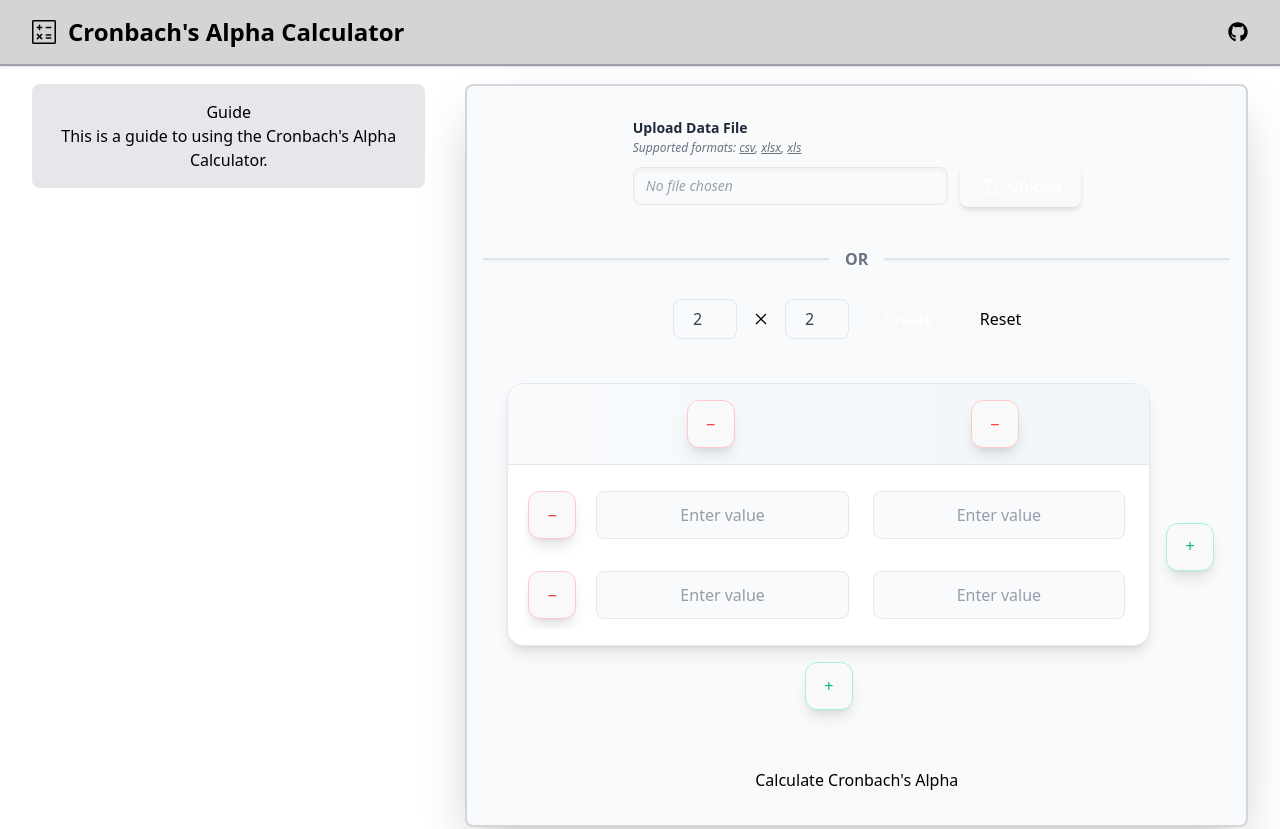
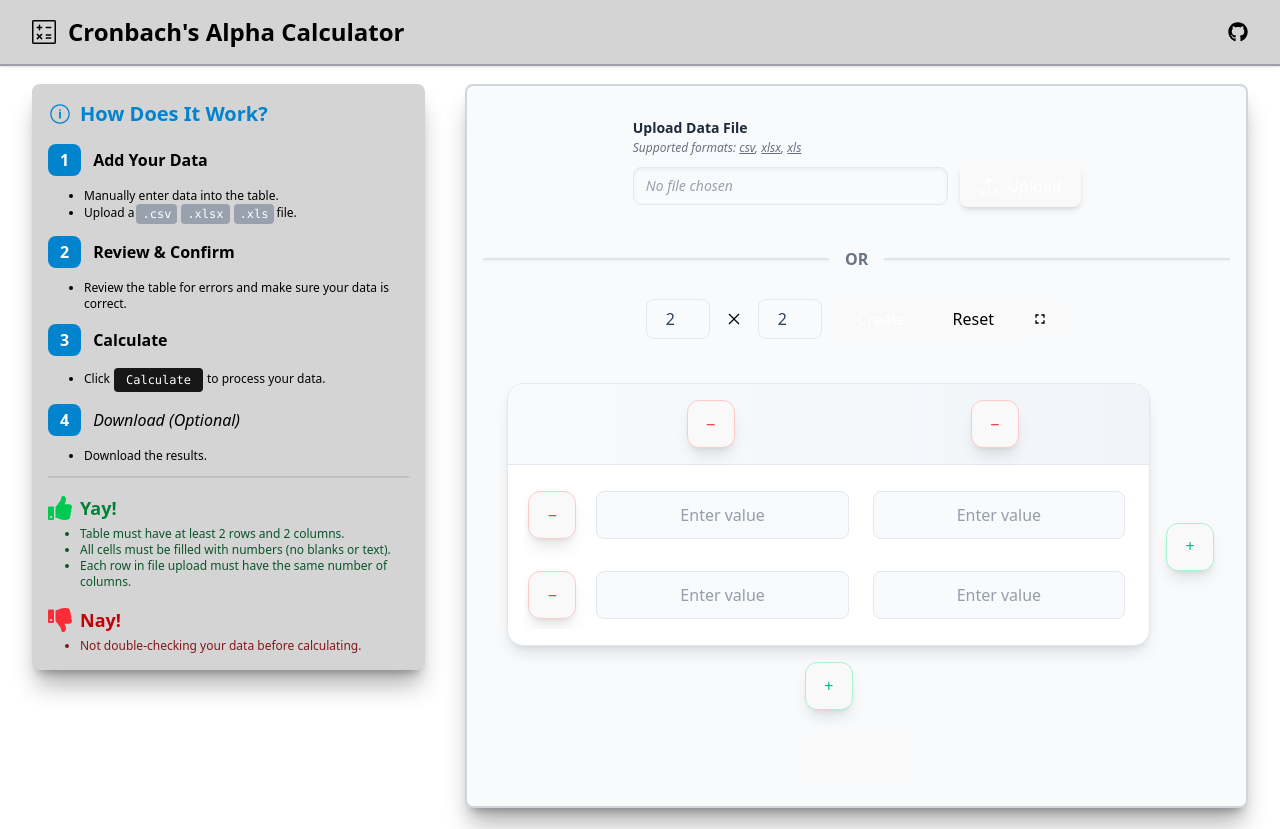
Before and after one commit to usergaia/cronbach-calc, a React (Vite) app: page / in a window 1280 px wide. Shown: the top 829 px of the page. Built offline with nearby package versions, Linux system fonts and the light colour scheme.

Commit message:
feat: guide integ

```diff
--- a/src/components/guide.jsx
+++ b/src/components/guide.jsx
@@ -1,8 +1,88 @@
+import { IoIosInformationCircleOutline } from "react-icons/io";
+import { FaThumbsUp } from "react-icons/fa";
+import { FaThumbsDown } from "react-icons/fa";
+import { FaCheck } from "react-icons/fa";
+import { BiSolidErrorAlt } from "react-icons/bi";
+
 export const Guide = () => {
     return (
-        <div class="w-1/3 bg-gray-200 p-4 mr-10 text-black rounded-lg self-auto">
-            <h2>Guide</h2>
-            <p>This is a guide to using the Cronbach's Alpha Calculator.</p>
+        <div className="w-1/3 bg-neutral-300 p-4 mr-10 text-black rounded-lg self-auto shadow-xl/30">
+            <div className="flex items-center gap-2 mb-4">
+                <IoIosInformationCircleOutline className="text-2xl text-[#0183ce]" />
+                <h1 className="text-xl font-semibold text-left text-[#0183ce]">How Does It Work?</h1>
+            </div>
+            <div className="space-y-3 mt-2">
+                <div className="flex items-center gap-3">
+                    <div className="rounded-lg bg-[#0183ce] text-white font-bold py-1 px-3 text-base flex items-center justify-center">1</div>
+                    <h3 className="text-left font-bold">Add Your Data</h3>
+                </div>
+                <ul className="list-disc pl-5 text-left ml-4 text-xs">
+                    <li>Manually enter data into the table.</li>
+                    <li>
+                        Upload a
+                        <span className="inline-block bg-gray-400 text-white font-mono text-xs px-1.5 py-0.5 rounded mx-0.5 align-middle">.csv</span>
+                        <span className="inline-block bg-gray-400 text-white font-mono text-xs px-1.5 py-0.5 rounded mx-0.5 align-middle">.xlsx</span>
+                        <span className="inline-block bg-gray-400 text-white font-mono text-xs px-1.5 py-0.5 rounded mx-0.5 align-middle">.xls</span>
+                        file.
+                    </li>
+                </ul>
+
+                <div className="flex items-center gap-3">
+                    <div className="rounded-lg bg-[#0183ce] text-white font-bold py-1 px-3 text-base flex items-center justify-center">2</div>
+                    <h3 className="text-left font-bold">Review & Confirm</h3>
+                </div>
+                <ul className="list-disc pl-5 text-left ml-4 text-xs">
+                    <li>Review the table for errors and make sure your data is correct.</li>
+                </ul>
+
+                <div className="flex items-center gap-3">
+                    <div className="rounded-lg bg-[#0183ce] text-white font-bold py-1 px-3 text-base flex items-center justify-center">3</div>
+                    <h3 className="text-left font-bold">Calculate</h3>
+                </div>
+                <ul className="list-disc pl-5 text-left ml-4 text-xs">
+                    <li>
+                        Click
+                        <span className="group relative inline-flex h-6 items-center justify-center overflow-hidden rounded bg-neutral-900 px-3 font-mono text-xs text-white mx-1 align-middle select-none cursor-default">
+                            <span className="absolute h-0 w-0 rounded-full bg-blue-500 transition-all duration-300 group-hover:h-10 group-hover:w-24"></span>
+                            <span className="relative">Calculate</span>
+                        </span>
+                        to process your data.
+                    </li>
+                </ul>
+
+                <div className="flex items-center gap-3">
+                    <div className="rounded-lg bg-[#0183ce] text-white font-bold py-1 px-3 text-base flex items-center justify-center">4</div>
+                    <span className="text-left italic">Download (Optional)</span>
+                </div>
+                <ul className="list-disc pl-5 text-left ml-4 text-xs">
+                    <li> Download the results.</li>
+                </ul>
+
+                <div className="flex-grow border-t-2 border-gray-500 shadow-xl opacity-20"></div>
+
+                <div className="text-left space-y-4 mt-4">
+                    <div>
+                        <div className="flex items-center gap-2 mb-1">
+                            <FaThumbsUp className="text-green-500 text-2xl" />
+                            <h2 className="text-lg font-bold text-green-700">Yay!</h2>
+                        </div>
+                        <ul className="list-disc pl-8 text-xs text-green-900">
+                            <li>Table must have at least 2 rows and 2 columns.</li>
+                            <li>All cells must be filled with numbers (no blanks or text).</li>
+                            <li>Each row in file upload must have the same number of columns.   </li>
+                        </ul>
+                    </div>
+                    <div>
+                        <div className="flex items-center gap-2 mb-1">
+                            <FaThumbsDown className="text-red-500 text-2xl" />
+                            <h2 className="text-lg font-bold text-red-700">Nay!</h2>
+                        </div>
+                        <ul className="list-disc pl-8 text-xs text-red-900">
+                            <li>Not double-checking your data before calculating.</li>
+                        </ul>
+                    </div>
+                </div>
+            </div>
         </div>
     );
-}
+};
--- a/src/components/main-feat.jsx
+++ b/src/components/main-feat.jsx
@@ -5,9 +5,12 @@ import { CreateTable, ResultTable } from "./table-view.jsx";
 
 import { VscChromeClose } from "react-icons/vsc";
 import { FiUpload } from "react-icons/fi";
+import { MdFullscreen } from "react-icons/md";
 
 
 export const MainFeature = () => {
+  // Full screen popup state
+  const [showTableFullScreen, setShowTableFullScreen] = useState(false);
 
   // Track NaN cells for error highlighting
   const [nanCells, setNanCells] = useState([]); // array of [rowIdx, colIdx]
@@ -116,11 +119,8 @@ export const MainFeature = () => {
   }
 
   return (
-  <div className="top-0 max-w-5xl min-w-0 bg-gray-50 p-0 text-black mx-auto rounded-lg border-2 border-gray-300 shadow-2xl">
+  <div className="top-0 max-w-5xl min-w-0 bg-gray-50 p-0 text-black mx-auto rounded-lg border-2 border-gray-300 shadow-xl/30">
   <div className="top-0 pt-8 px-4 w-full flex flex-col items-center">
-
-
-
 
         <div className="mb-4 text-left w-full max-w-md">
           <div className="mb-1">
@@ -128,6 +128,7 @@ export const MainFeature = () => {
             <span className="block text-xs text-gray-500 mt-0.5 italic">Supported formats: <span className="underline">csv</span>, <span className="underline">xlsx</span>, <span className="underline">xls</span></span>
           </div>
           <div className="flex items-center gap-3 mt-2">
+
             {/* Hidden file input, triggered by Upload button */}
             <input
               id="customFileInput"
@@ -138,6 +139,8 @@ export const MainFeature = () => {
                 setFile(selectedFile);
                 if (!selectedFile) return setErrEF('No file selected');
                 setErrEF(null);
+                setNanCells([]); // Clear NaN cell highlights
+                setErrCells(null); // Clear error message
                 try {
                   const res = await getAlpha(selectedFile);
                   if (res.alp === 'Invalid Data!' || res === false) {
@@ -213,9 +216,22 @@ export const MainFeature = () => {
             role="link" className="relative after:absolute after:bottom-0 after:left-0 after:right-0 after:h-[2px] after:w-full after:origin-bottom after:scale-x-0 after:bg-red-800 after:transition-transform after:duration-300 after:ease-[cubic-bezier(0.65_0.05_0.36_1)] hover:after:origin-bottom hover:after:scale-x-100 ml-2" onClick={resetTable}>
               Reset
           </button>
+                  <button
+            type="button"
+            className="transition-transform duration-200 hover:scale-110"
+            onClick={() => setShowTableFullScreen(true)}
+            title="Open table in full screen"
+          >
+            <MdFullscreen />
+        </button>
         </div>
 
-        <div className="w-full min-w-0 overflow-x-auto">
+
+
+
+
+
+        <div className="w-full min-w-0 overflow-x-auto relative">
           <CreateTable
             row={2}
             col={2}
@@ -225,9 +241,36 @@ export const MainFeature = () => {
           />
         </div>
 
+        {/* Full Screen Table Platform - fills viewport, no extra wrappers, table is the platform */}
+        {showTableFullScreen && (
+          <div className="fixed inset-0 z-50 bg-black bg-opacity-80 flex items-center justify-center m-0 p-0">
+            <button
+              type="button"
+              className="absolute top-4 right-6 text-gray-500 hover:text-red-600 text-4xl font-bold z-50 bg-white bg-opacity-80 rounded-full px-3 py-1 shadow-lg"
+              onClick={() => setShowTableFullScreen(false)}
+              title="Close full screen table"
+              style={{lineHeight:1}}
+            >
+              ×
+            </button>
+            <div className="w-screen h-screen flex items-center justify-center m-0 p-0">
+              <CreateTable
+                row={2}
+                col={2}
+                tableData={tableData}
+                setTableData={setTableData}
+                nanCells={nanCells}
+              />
+            </div>
+          </div>
+        )}
+
         {errCells ? <div className="text-red-500 text-xs mt-1">{errCells}</div> : null}
 
-        <button className='bg-[#0183ce] rounded-lg hover:bg-yellow-500 mt-6' onClick={handleTableData}>Calculate Cronbach's Alpha</button>
+        <button className="group relative inline-flex h-12 items-center justify-center overflow-hidden rounded-md bg-neutral-950 px-6 font-medium text-neutral-50" onClick={handleTableData}>
+          <span className="absolute h-0 w-0 rounded-full bg-blue-500 transition-all duration-300 group-hover:h-56 group-hover:w-32"></span>
+          <span className="relative">Calculate</span>
+        </button>
         <p className="mt-6">{alpha !== null ? `Cronbach's Alpha: ${alpha}` : null}</p>
 
         {matrix ? (matrix.length > 0 && <ResultTable data={matrix} />) : null}
```
